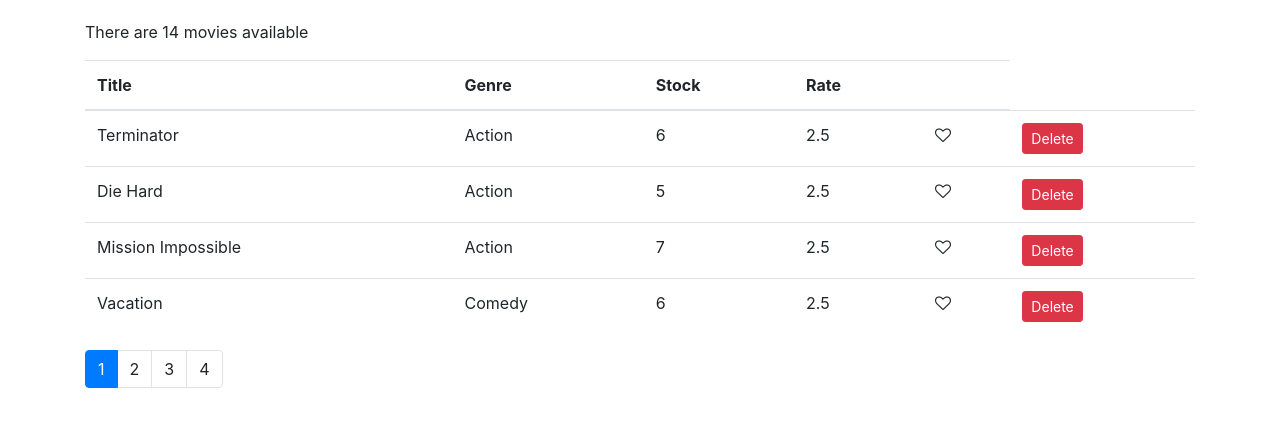
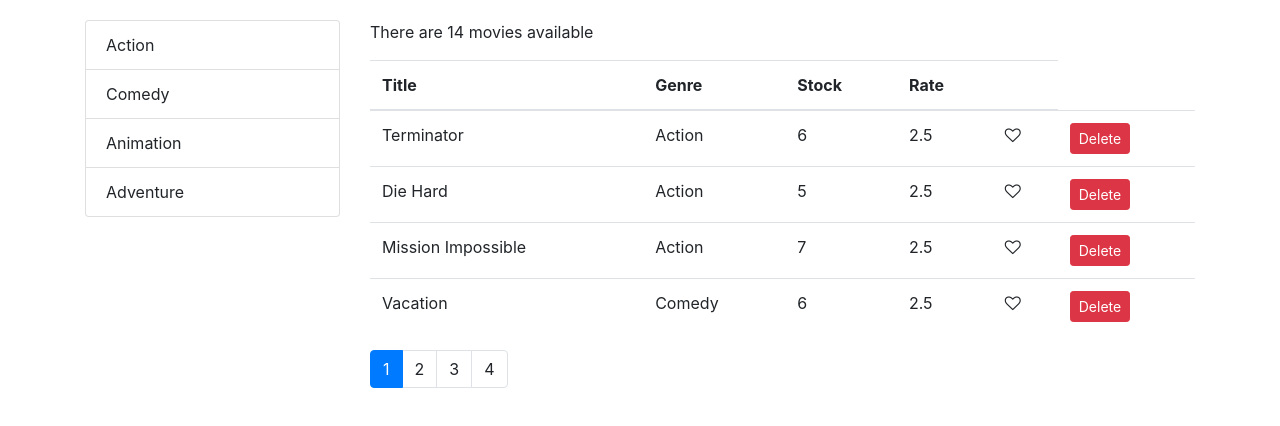
Before and after one commit to anjulaPerera/vidlo, a React (Create React App) app: page / in a window 1280 px wide. Shown: the top 426 px of the page. Built offline with nearby package versions, Linux system fonts and the light colour scheme.

Commit message:
List Group added for filtering

```diff
--- a/src/components/movies.jsx
+++ b/src/components/movies.jsx
@@ -1,15 +1,22 @@
 import React, { Component } from "react";
 import { getMovies } from "../services/fakeMovieService";
 import Like from "./reusable/like";
+import ListGroup from "./reusable/listGroup";
 import Pagination from "./reusable/pagination";
 import { paginate } from "../utils/paginate";
+import { getGenres } from "../services/fakeGenreService";
 
 class Movies extends Component {
   state = {
-    movies: getMovies(),
+    movies: [],
     pageSize: 4,
     currentPage: 1,
+    genres: [],
   };
+
+  componentDidMount() {
+    this.setState({ movies: getMovies(), genres: getGenres() });
+  }
 
   handleDelete = (movie) => {
     console.log(movie);
@@ -31,6 +38,10 @@
     this.setState({ currentPage: page });
   };
 
+  handleGenreSelect = (genre) => {
+    console.log(genre);
+  };
+
   render() {
     //<!--Remember >>> this.state.movies.length = count (object destructuring)-->
     const { length: moviesCount } = this.state.movies;
@@ -41,7 +52,14 @@
     const movies = paginate(allMovies, currentPage, pageSize);
 
     return (
-      <div>
+      <div className="row">
+        <div className="col-3">
+          <ListGroup
+            items={this.state.genres}
+            onItemSelect={this.handleGenreSelect}
+          />
+        </div>
+        <div className="col">
           <p>There are {moviesCount} movies available</p>
           <table className="table">
             <thead>
@@ -87,6 +105,7 @@
             currentPage={currentPage}
           />
         </div>
+      </div>
     );
   }
 }
--- /dev/null
+++ b/src/components/reusable/listGroup.jsx
@@ -0,0 +1,22 @@
+import React from "react";
+
+const ListGroup = (props) => {
+  const { items, textProperty, valueProperty } = props;
+
+  return (
+    <ul className="list-group">
+      {items.map((item) => (
+        <li key={item[valueProperty]} className="list-group-item">
+          {item[textProperty]}
+        </li>
+      ))}
+    </ul>
+  );
+};
+
+ListGroup.defaultProps = {
+  textProperty: "name",
+  valueProperty: "_id",
+};
+
+export default ListGroup;
```
Lines whose indentation alone changed are shown as unchanged.
